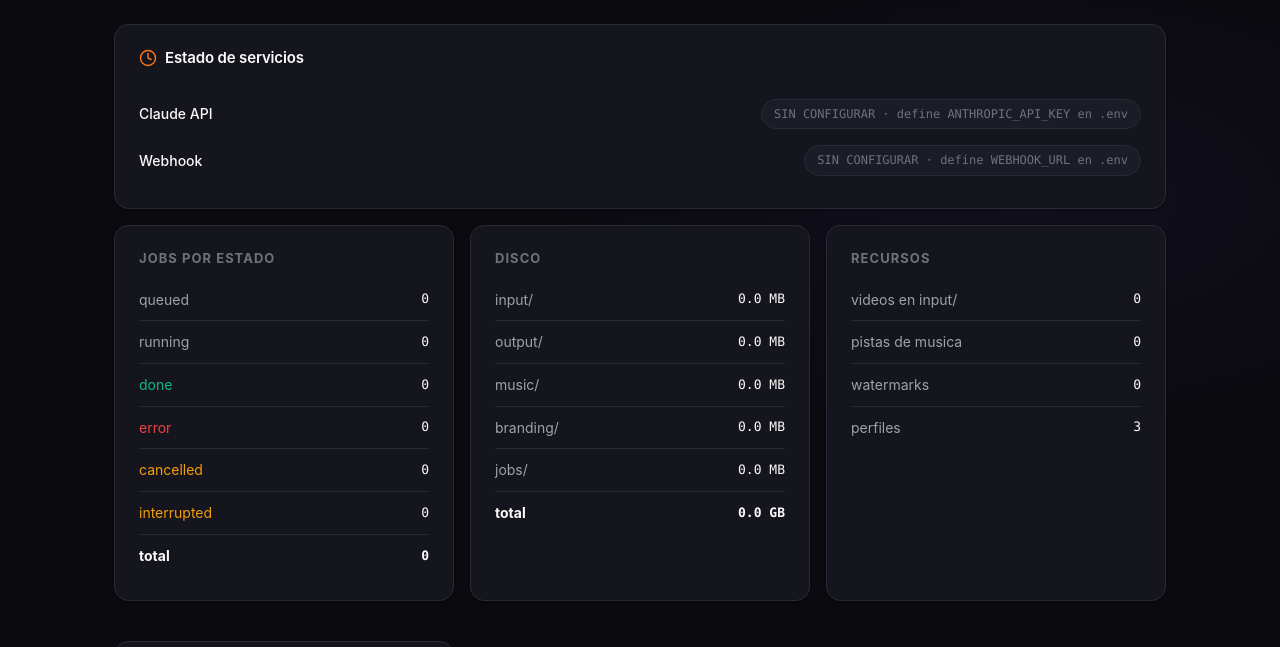
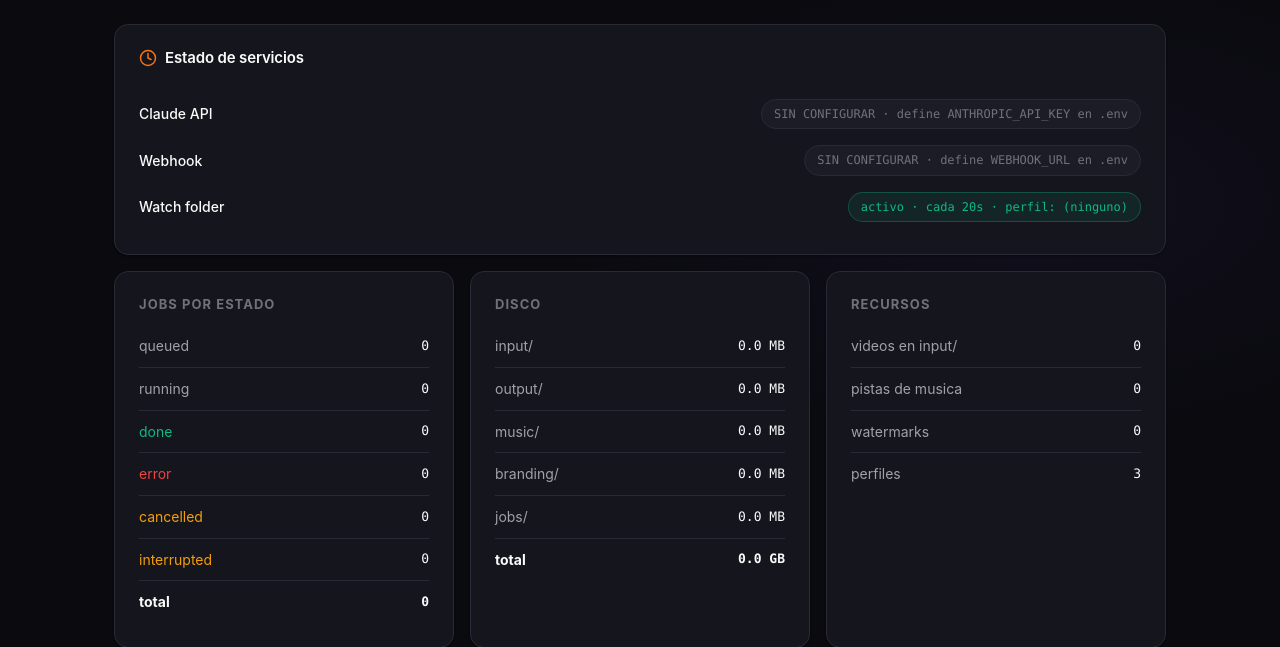
Before and after one commit to ilernetworklleida/editor, a FastAPI app: page /stats in a window 1280 px wide. Shown: the part 198-845 px from the top of the page. Run offline with FastAPI, Linux system fonts and the light colour scheme; some libraries are stand-ins or nearby versions; some web fonts are replaced.

Commit message:
feat: watch folder (carpeta watch/ + daemon detecta videos nuevos cada 20s y los procesa con perfil/IA configurables via env). Drop, vuelve, reels listos. Estado en /stats

```diff
--- a/app/main.py
+++ b/app/main.py
@@ -40,6 +40,7 @@ SCRIPTS_DIR = ROOT / "scripts"
 APP_DIR = ROOT / "app"
 SCHEDULES_FILE = ROOT / "schedules.json"
 API_TOKENS_FILE = ROOT / "api_tokens.json"
+WATCH_DIR = ROOT / "watch"
 
 VIDEO_EXTS = {".mp4", ".mov", ".mkv", ".avi", ".webm"}
 IMG_EXTS = {".png", ".jpg", ".jpeg", ".webp"}
@@ -47,6 +48,9 @@ MUSIC_EXTS = {".mp3", ".wav", ".m4a", ".aac", ".ogg"}
 
 for _d in [INPUT_DIR, OUTPUT_DIR, JOBS_DIR, PROFILES_DIR, MUSIC_DIR, BRANDING_DIR]:
     _d.mkdir(parents=True, exist_ok=True)
+
+WATCH_DIR.mkdir(parents=True, exist_ok=True)
+(WATCH_DIR / "processed").mkdir(parents=True, exist_ok=True)
 
 app = FastAPI(title="Editor — Reels factory")
 templates = Jinja2Templates(directory=str(APP_DIR / "templates"))
@@ -1739,6 +1743,94 @@ def _refresh_scheduler():
 _init_scheduler()
 
 
+# ===== Watch folder (drop video -> auto-process) =====
+
+WATCH_INTERVAL_SEC = int(os.environ.get("WATCH_INTERVAL", "20"))
+WATCH_PROFILE = os.environ.get("WATCH_PROFILE", "").strip()
+WATCH_N_CLIPS = int(os.environ.get("WATCH_N_CLIPS", "6"))
+WATCH_AI = os.environ.get("WATCH_AI", "0").strip() == "1"
+WATCH_INSTRUCTIONS = os.environ.get("WATCH_INSTRUCTIONS", "").strip()
+WATCH_ENABLED = os.environ.get("WATCH_ENABLED", "1").strip() == "1"
+
+
+def _watch_loop():
+    """Polling daemon: detecta videos nuevos en watch/ y los procesa."""
+    import time as _time
+    seen: dict[str, int] = {}
+    while True:
+        try:
+            _time.sleep(WATCH_INTERVAL_SEC)
+            if not WATCH_DIR.exists():
+                continue
+            for p in WATCH_DIR.iterdir():
+                if not p.is_file():
+                    continue
+                if p.suffix.lower() not in VIDEO_EXTS:
+                    continue
+                key = str(p)
+                try:
+                    size_now = p.stat().st_size
+                except OSError:
+                    continue
+                if size_now == 0:
+                    continue
+                last_size = seen.get(key, -1)
+                seen[key] = size_now
+                if last_size != size_now:
+                    continue  # sigue copiandose
+
+                ts = datetime.now().strftime("%Y%m%d_%H%M%S")
+                dest_name = f"watch_{ts}_{p.name}"
+                dest = INPUT_DIR / dest_name
+                try:
+                    p.rename(dest)
+                except OSError as e:
+                    print(f"[watch] no pude mover {p.name}: {e}")
+                    continue
+                seen.pop(key, None)
+
+                args = [str(dest), str(WATCH_N_CLIPS)]
+                if WATCH_PROFILE:
+                    args += ["--profile", WATCH_PROFILE]
+                if WATCH_AI:
+                    args += ["--ai-highlights"]
+                if WATCH_INSTRUCTIONS:
+                    args += ["--instructions", WATCH_INSTRUCTIONS]
+
+                job_id = uuid.uuid4().hex[:12]
+                save_job(job_id, {
+                    "id": job_id,
+                    "video": dest_name,
+                    "url": None,
+                    "use_yt": False,
+                    "n_clips": WATCH_N_CLIPS,
+                    "profile": WATCH_PROFILE or None,
+                    "args": args,
+                    "status": "queued",
+                    "created": datetime.now().isoformat(),
+                    "started": None,
+                    "ended": None,
+                    "out_dir": f"{dest.stem}_pro",
+                    "from_watch": True,
+                })
+                threading.Thread(
+                    target=run_pipeline_worker, args=(job_id,), daemon=True
+                ).start()
+                print(f"[watch] {p.name} -> job {job_id} "
+                      f"(perfil={WATCH_PROFILE or 'default'})")
+        except Exception as e:
+            print(f"[watch] error en loop: {e}")
+
+
+if WATCH_ENABLED:
+    threading.Thread(target=_watch_loop, daemon=True).start()
+    print(f"[watch] activo cada {WATCH_INTERVAL_SEC}s en {WATCH_DIR.name}/ "
+          f"(N={WATCH_N_CLIPS}, perfil={WATCH_PROFILE or 'ninguno'}, "
+          f"AI={'on' if WATCH_AI else 'off'})")
+else:
+    print("[watch] desactivado (WATCH_ENABLED=0)")
+
+
 @app.get("/schedules", response_class=HTMLResponse)
 async def schedules_page(request: Request):
     scheds = _load_schedules()
@@ -1844,6 +1936,12 @@ async def stats_page(request: Request):
         "stats": collect_stats(),
         "anthropic": check_anthropic_key(),
         "webhook": webhook_info,
+        "watch": {
+            "enabled": WATCH_ENABLED,
+            "interval": WATCH_INTERVAL_SEC,
+            "profile": WATCH_PROFILE,
+            "ai": WATCH_AI,
+        },
         "current_user": ADMIN_EMAIL if AUTH_ENABLED and is_authed(request) else None,
     })
 
--- a/app/templates/stats.html
+++ b/app/templates/stats.html
@@ -28,6 +28,14 @@
       <span class="api-pill api-ok">{{ webhook.host }}</span>
     {% else %}
       <span class="api-pill api-off">SIN CONFIGURAR &middot; define WEBHOOK_URL en .env</span>
+    {% endif %}
+  </div>
+  <div class="api-status-row">
+    <span class="api-label">Watch folder</span>
+    {% if watch.enabled %}
+      <span class="api-pill api-ok">activo &middot; cada {{ watch.interval }}s &middot; perfil: {{ watch.profile or '(ninguno)' }}{% if watch.ai %} &middot; IA{% endif %}</span>
+    {% else %}
+      <span class="api-pill api-off">DESACTIVADO &middot; WATCH_ENABLED=0 en .env</span>
     {% endif %}
   </div>
 </section>
```
Also changed, not shown: 3 other files.
